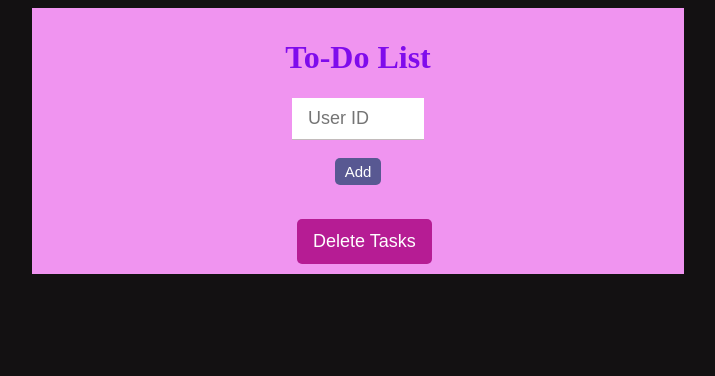
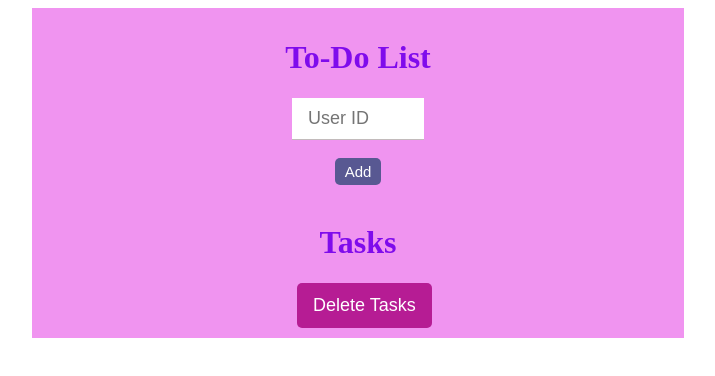
Before and after one commit to njugunagrace/To-Do-List, a plain HTML site: page index.html in a window 1280 px wide. Shown: the whole page, without its empty margins (282-997 px from the left). Drawn offline with Linux system fonts and the light colour scheme.

Commit message:
changed the color of the background

```diff
--- a/index.html
+++ b/index.html
@@ -14,6 +14,8 @@
             <input id="userIdInput" type="number" placeholder="User ID"> <br> <br>
             <span><button id="addBtn" type="button">Add</button></span>
             <br><br>
+
+            <h1>Tasks</h1>
             <ul id="taskList"></ul>
             <button id="deleteBtn" type="button">Delete Tasks</button>
             <div id="successMessage"></div>
--- a/style.css
+++ b/style.css
@@ -1,8 +1,7 @@
 body{
-  background-color: #131112;
+  background-color: ECD7D7;
 
 }
-
 .container {
   margin: 50%;
   text-align: center;
```
